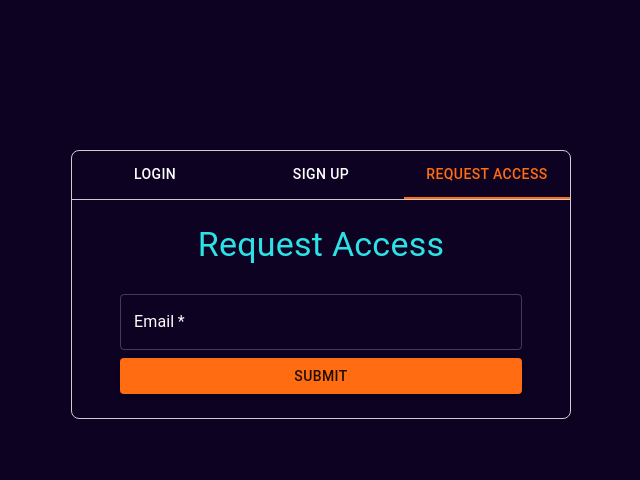
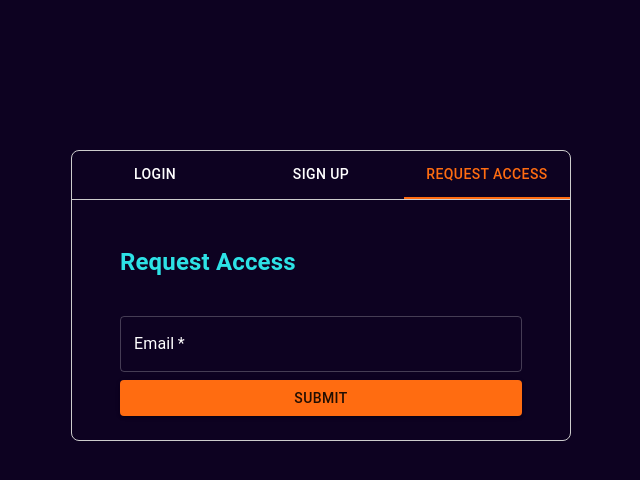
Before and after one commit to alexi-o/alexis-firebase-template, a React (Create React App) app: page /admin in a window 1280 px wide. Both pictures are taken after a click on the tab "REQUEST ACCESS". Shown: the top 480 px of the page, without its empty margins (319-959 px from the left). Built offline with nearby package versions, Linux system fonts and the light colour scheme; no server answers.

Commit message:
request access update

```diff
--- a/src/components/RequestAccess.js
+++ b/src/components/RequestAccess.js
@@ -80,13 +80,10 @@ const RequestAccess = () => {
   return (
     <Container maxWidth="sm">
       <ToastContainer position="bottom-left" autoClose={5000} />
-      <Typography variant="h4" align="center" gutterBottom>
-        Request Access
-      </Typography>
+      <h2>Request Access</h2>
+
       {submitted ? (
-        <Typography variant="body1" align="center">
-          {message}
-        </Typography>
+        <p>{message}</p>
       ) : (
         <form onSubmit={handleSubmit}>
           <TextField
--- a/src/components/SignUp.js
+++ b/src/components/SignUp.js
@@ -4,7 +4,6 @@ import { createUserWithEmailAndPassword } from "firebase/auth";
 import { auth, db } from "../firebase";
 import {
   doc,
-  getDoc,
   setDoc,
   updateDoc,
   collection,
@@ -24,7 +23,6 @@ const SignUp = () => {
   const handleSignUp = async () => {
     setError("");
     try {
-      // Check if the email is already used
       const usersRef = collection(db, "users");
       const emailQuery = query(usersRef, where("email", "==", email));
       const emailSnapshot = await getDocs(emailQuery);
@@ -50,7 +48,6 @@ const SignUp = () => {
         return;
       }
 
-      // Create the user account
       const userCredential = await createUserWithEmailAndPassword(
         auth,
         email,
@@ -58,14 +55,12 @@ const SignUp = () => {
       );
       const user = userCredential.user;
 
-      // Create a new document in Firestore for the user with default role
       await setDoc(doc(db, "users", user.uid), {
         email: user.email,
-        role: "user", // Default role
+        role: "user",
         createdAt: new Date(),
       });
 
-      // Mark the invitation code as used
       const inviteDocRef = inviteSnapshot.docs[0].ref;
       await updateDoc(inviteDocRef, { used: true });
 
```
